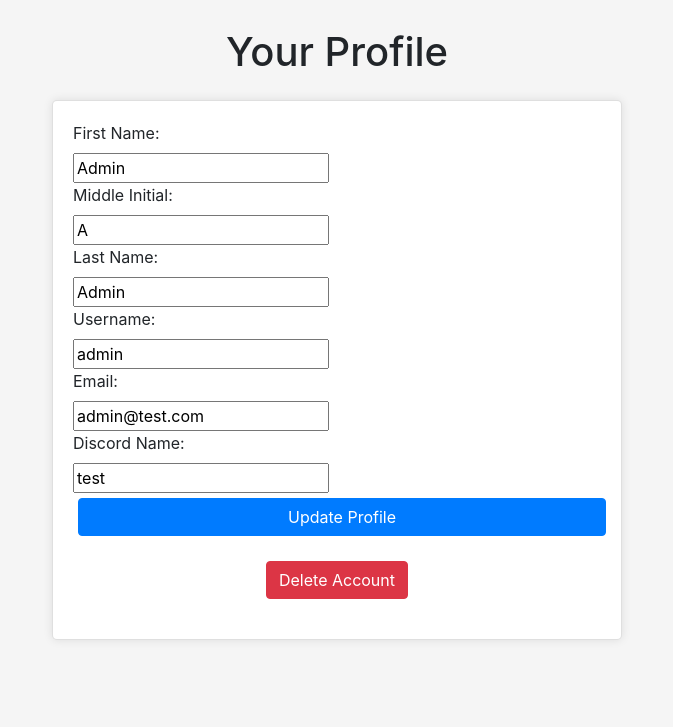
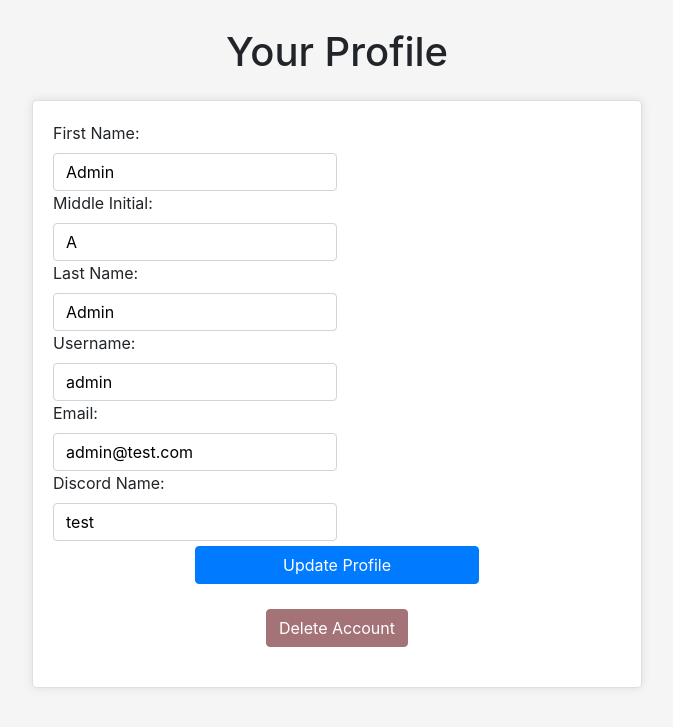
Before and after one commit to freddypadronscarton/CSCE310_Project, a Flask app: page /profile in a window 1280 px wide. Shown: the part 56-783 px from the top of the page, without its empty margins (303-976 px from the left). Run offline with Flask 3, Linux system fonts and the light colour scheme; a user stored in the database is signed in; data comes from the database, SQL or seed files in the repository; some libraries are stand-ins or nearby versions.

Commit message:
Profile and edit user styling

```diff
--- a/flaskapp/static/profile.css
+++ b/flaskapp/static/profile.css
@@ -4,7 +4,7 @@ body {
 }
 
 .container {
-    max-width: 600px;
+    max-width: 50%;
     margin: auto;
 }
 
@@ -33,14 +33,14 @@ body {
     margin-bottom: .5rem;
 }
 
-.form-group input[type="text"],
-.form-group input[type="email"],
-.form-group input[type="tel"],
-.form-group input[type="number"],
-.form-group select,
-.form-group input[type="date"],
-.form-group input[type="submit"] {
-    width: 100%;
+input[type="text"],
+input[type="email"],
+input[type="tel"],
+input[type="number"],
+select,
+input[type="date"],
+input[type="submit"] {
+    width: 50%;
     padding: .375rem .75rem;
     border: 1px solid #ced4da;
     border-radius: .25rem;
@@ -71,8 +71,8 @@ body {
 }
 
 .btn-danger {
-    background-color: #dc3545;
-    border-color: #dc3545;
+    background-color: #a47378;
+    border-color: #a47378;
 }
 
 .btn-custom:hover {
--- a/flaskapp/templates/Profile.html
+++ b/flaskapp/templates/Profile.html
@@ -39,9 +39,8 @@
 
         <div class="card">
             <div class="card-body">
-                <form method="POST" onsubmit="return validateForm()" id="updateProfileForm" data-userType="{{ user.user_type }}">
-                    <!-- Fields will go here -->
                 <form method="POST" onsubmit="return validateForm()" id="updateProfileForm" data-userType="{{user.user_type}}">
+
                     <label for="first_name">First Name:</label><br>
                     <input type="text" id="first_name" name="first_name" value="{{ user.first_name }}"><br>
 
@@ -109,12 +108,10 @@
                     <div class="form-group text-center">
                         <input type="submit" value="Update Profile" class="btn btn-custom btn-primary">
                     </div>
-                    </form>
 
                     <div class="form-group text-center">
                         <button onclick="deleteUser({{user.uin}})" class="btn btn-custom btn-danger">Delete Account</button>
                     </div>
-
                 </form>
             </div>
         </div>
```
Lines whose indentation alone changed are shown as unchanged.
